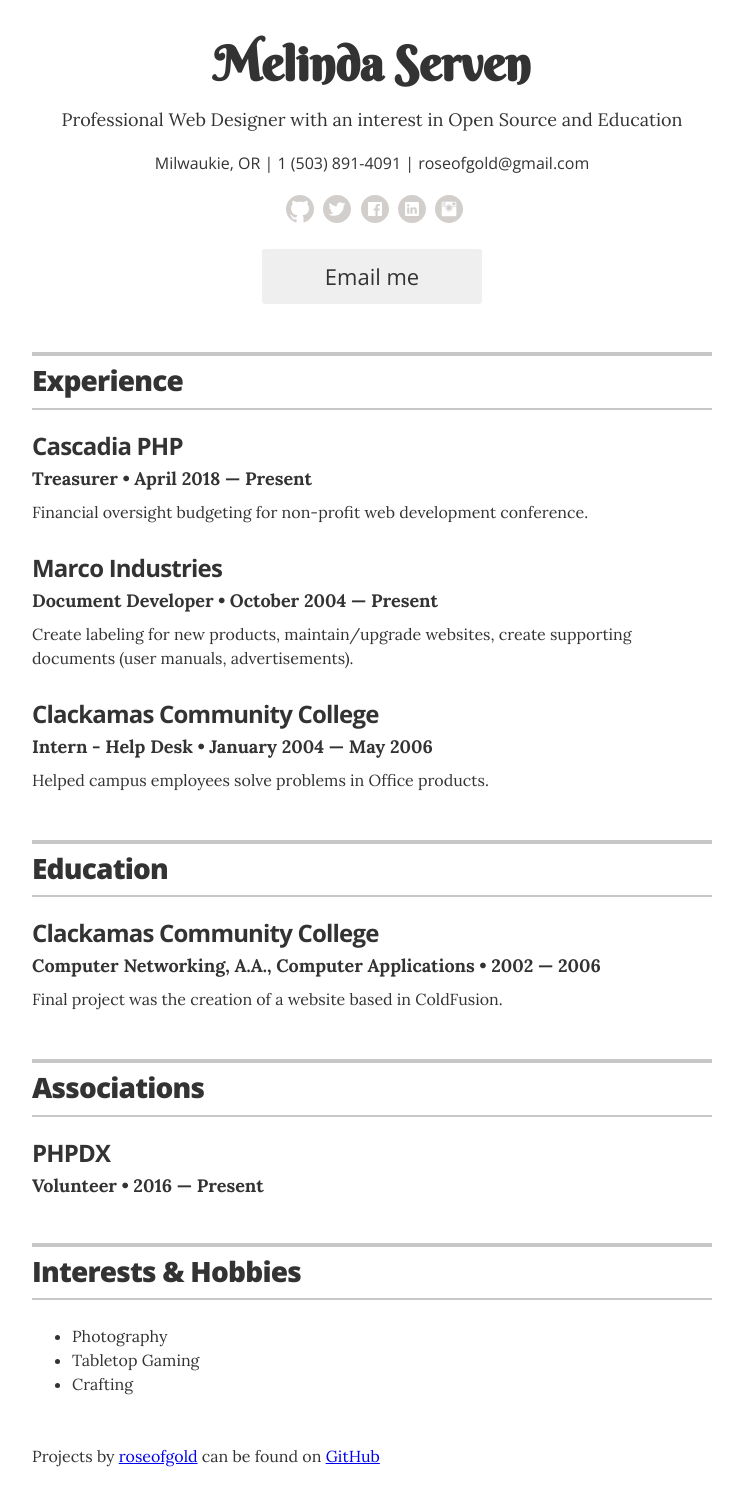
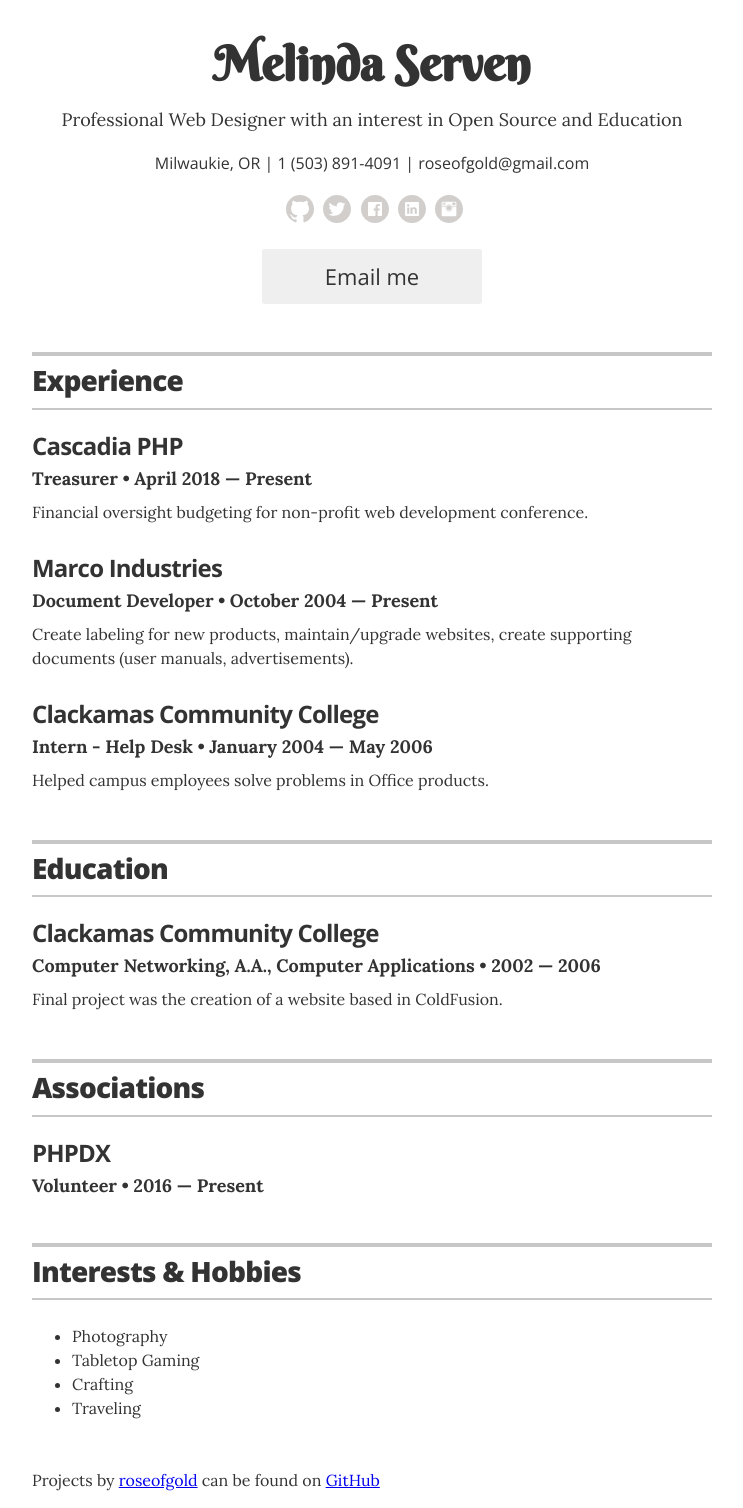
Before and after one commit to roseofgold/roseofgold.github.io, a Jekyll site: the page built from index.html, in a window 1280 px wide. Shown: the whole page, without its empty margins (268-1011 px from the left). Built offline with Jekyll 4.4.1, drawn with Linux system fonts in a browser that asks for light colours; before the commit the page ends 1484 px from its top, so only the background shows below that.

Commit message:
Updated interests and hobbies

```diff
--- a/_data/interests.yml
+++ b/_data/interests.yml
@@ -2,3 +2,4 @@
 - description: Photography
 - description: Tabletop Gaming
 - description: Crafting
+- description: Traveling
```
